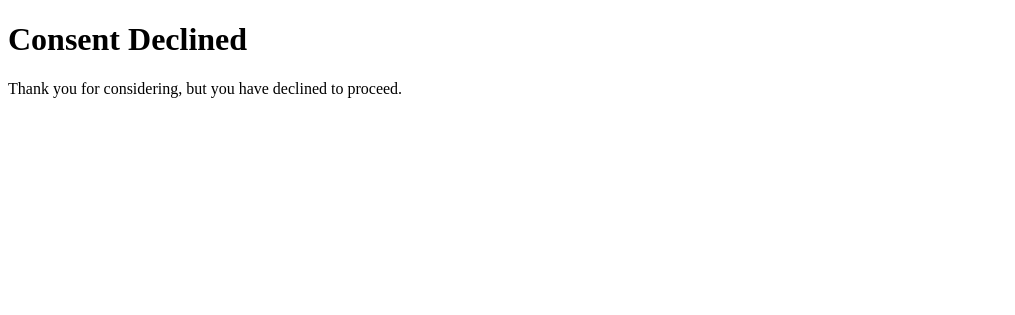
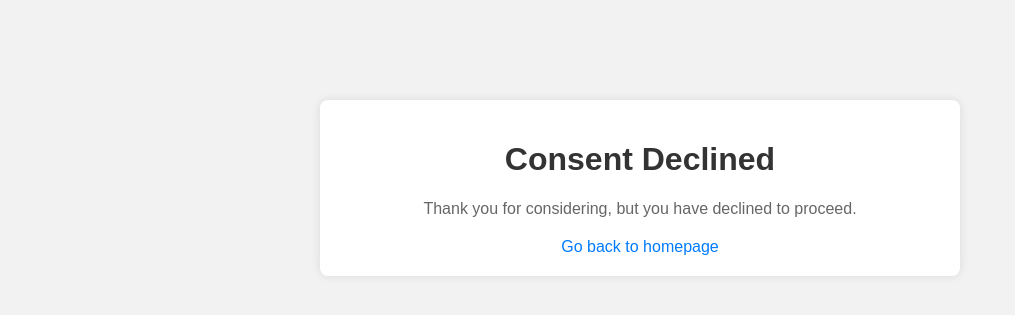
Before and after one commit to Mistergpofficial/masters, a Flask app: page /consent-declined in a window 1280 px wide. Shown: the top 315 px of the page, without its empty margins (0-1015 px from the left). Run offline with Flask 2, Linux system fonts and the light colour scheme.

Commit message:
added consent declined page

```diff
--- a/templates/consent-declined.html
+++ b/templates/consent-declined.html
@@ -4,9 +4,43 @@
     <meta charset="UTF-8">
     <meta name="viewport" content="width=device-width, initial-scale=1.0">
     <title>Consent Declined</title>
+    <style>
+        body {
+            font-family: Arial, sans-serif;
+            background-color: #f2f2f2;
+            margin: 0;
+            padding: 0;
+            text-align: center;
+        }
+        .container {
+            max-width: 600px;
+            margin: 100px auto;
+            background-color: #fff;
+            padding: 20px;
+            border-radius: 8px;
+            box-shadow: 0 0 10px rgba(0, 0, 0, 0.1);
+        }
+        h1 {
+            color: #333;
+        }
+        p {
+            color: #666;
+            margin-bottom: 20px;
+        }
+        a {
+            color: #007bff;
+            text-decoration: none;
+        }
+        a:hover {
+            text-decoration: underline;
+        }
+    </style>
 </head>
 <body>
-    <h1>Consent Declined</h1>
-    <p>Thank you for considering, but you have declined to proceed.</p>
+    <div class="container">
+        <h1>Consent Declined</h1>
+        <p>Thank you for considering, but you have declined to proceed.</p>
+        <a href="/">Go back to homepage</a>
+    </div>
 </body>
 </html>
--- a/templates/index.html
+++ b/templates/index.html
@@ -157,7 +157,7 @@
 
         function declineConsent() {
             alert("You have declined to proceed. Thank you for considering!");
-            window.location.href = "consent-declined.html";
+            window.location.href = "consent-declined";
         }
 
         function downloadTranscript() {
```
